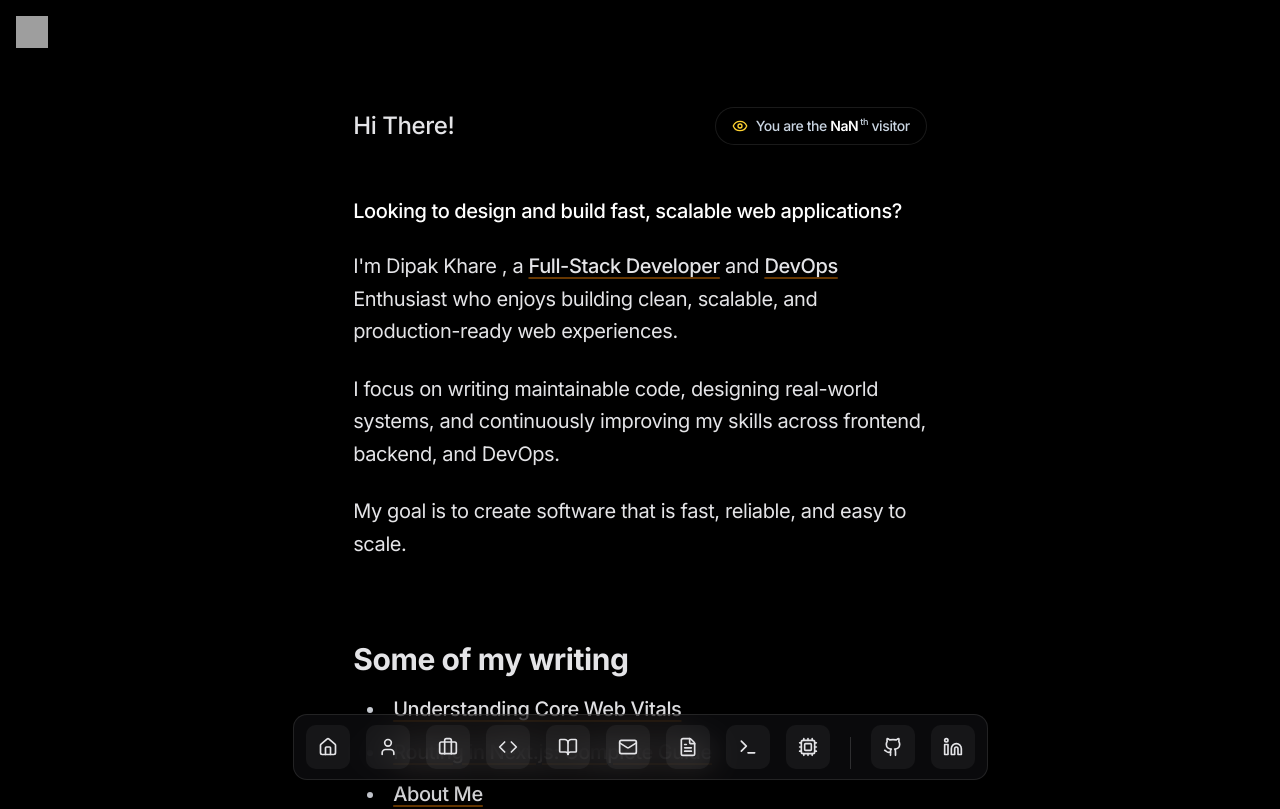
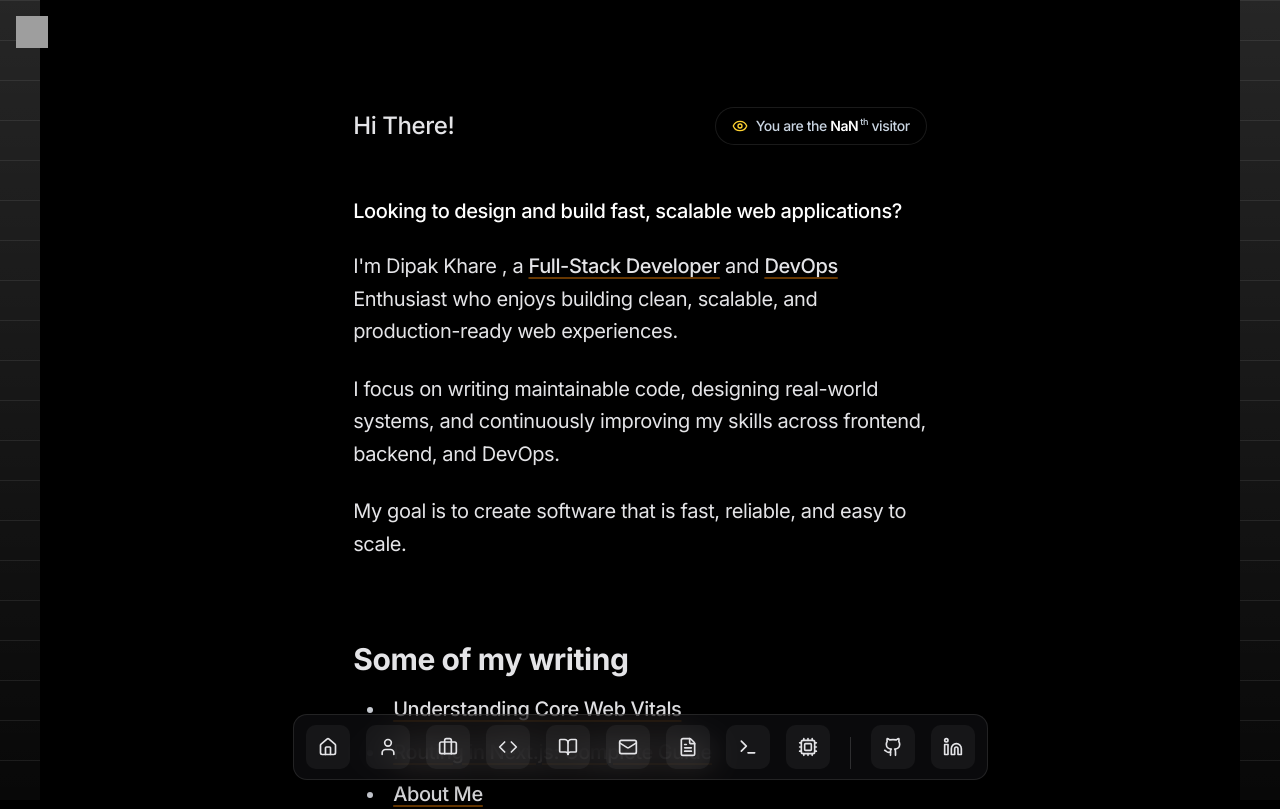
Before and after one commit to DIPAKK2310/dip_blog, a Next.js app: page / in a window 1280 px wide. Shown: the top 809 px of the page. Built offline with nearby package versions, Linux system fonts and the light colour scheme; no server answers; the database is empty; grey boxes are pictures that could not be loaded.

Commit message:
feat:scaler lines add

```diff
--- a/app/layout.tsx
+++ b/app/layout.tsx
@@ -7,6 +7,7 @@ import CommandPalette from '@/components/command/CommandPalette'
 import SEOJsonLd from '@/components/SEOJsonLd'
 import CTA from '@/components/common/CTA'
 import DockNavbar from '@/components/common/DockNavbar'
+import ScaleLines from '@/components/ui/ScaleLines'
 
 const inter = Inter({ subsets: ['latin'] })
 
@@ -67,8 +68,9 @@ export default function RootLayout({
   return (
     <html lang="en" className={inter.className}>
       <body className="antialiased tracking-tight bg-black text-zinc-200 min-h-screen">
+        <ScaleLines />
         <div className="min-h-screen flex flex-col justify-between pt-0 md:pt-8 p-8 bg-black text-zinc-200">
-          <main className="max-w-[60ch] mx-auto w-full space-y-6">
+          <main className=" max-w-[60ch] mx-auto w-full space-y-6">
             <SEOJsonLd />
             {children}
             <CommandPalette />
```
